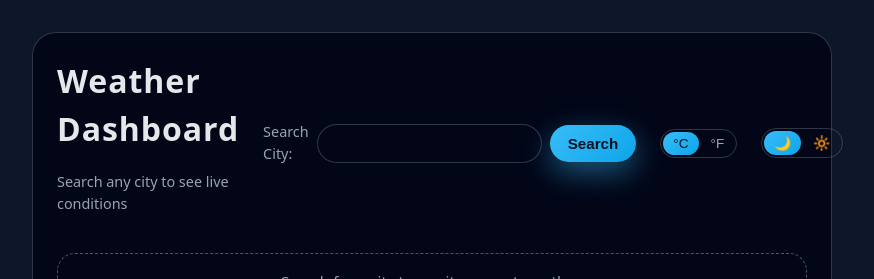
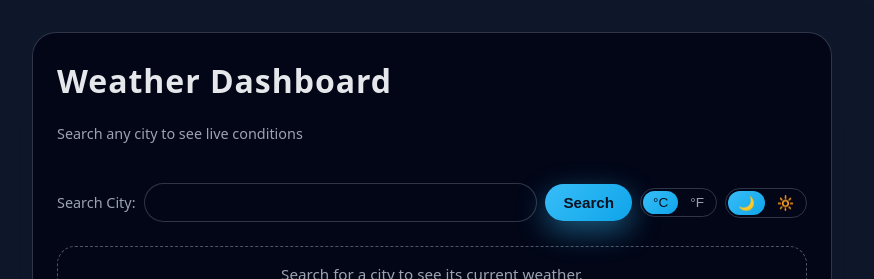
Before and after one commit to AndyyyPhan/Weather-Dashboard, a React (Vite) app: page / in a window 1280 px wide. Shown: the top 279 px of the page, without its empty margins (208-1082 px from the left). Built offline with nearby package versions, Linux system fonts and the light colour scheme; no server answers.

Commit message:
Add header-controls class to fix toggle buttons from leaving app-container

```diff
--- a/src/App.jsx
+++ b/src/App.jsx
@@ -31,6 +31,7 @@ export default function App() {
       <div className="app-container">
         <div className="header-row">
           <Header />
+          <div className="header-controls">
             <SearchBar onSearch={setCity} />
             <button type="button"
               className="unit-toggle"
@@ -56,6 +57,7 @@ export default function App() {
               </span>
             </button>
           </div>
+        </div>
 
         <WeatherDashboard city={city} setValidCity={setValidCity} units={units} />
         <ForecastDashboard validCity={validCity} units={units} />
--- a/src/index.css
+++ b/src/index.css
@@ -95,6 +95,18 @@ body {
     align-items: center;
     justify-content: space-between;
     gap: var(--space-lg);
+    flex-wrap: wrap;
+  }
+
+  .header-controls {
+    display: flex;
+    align-items: center;
+    gap: var(--space-sm);
+    flex: 1 1 260px;
+  }
+
+  .header-controls .searchCity {
+    flex: 1 1 auto;
   }
 }
 
```
Lines whose indentation alone changed are shown as unchanged.
